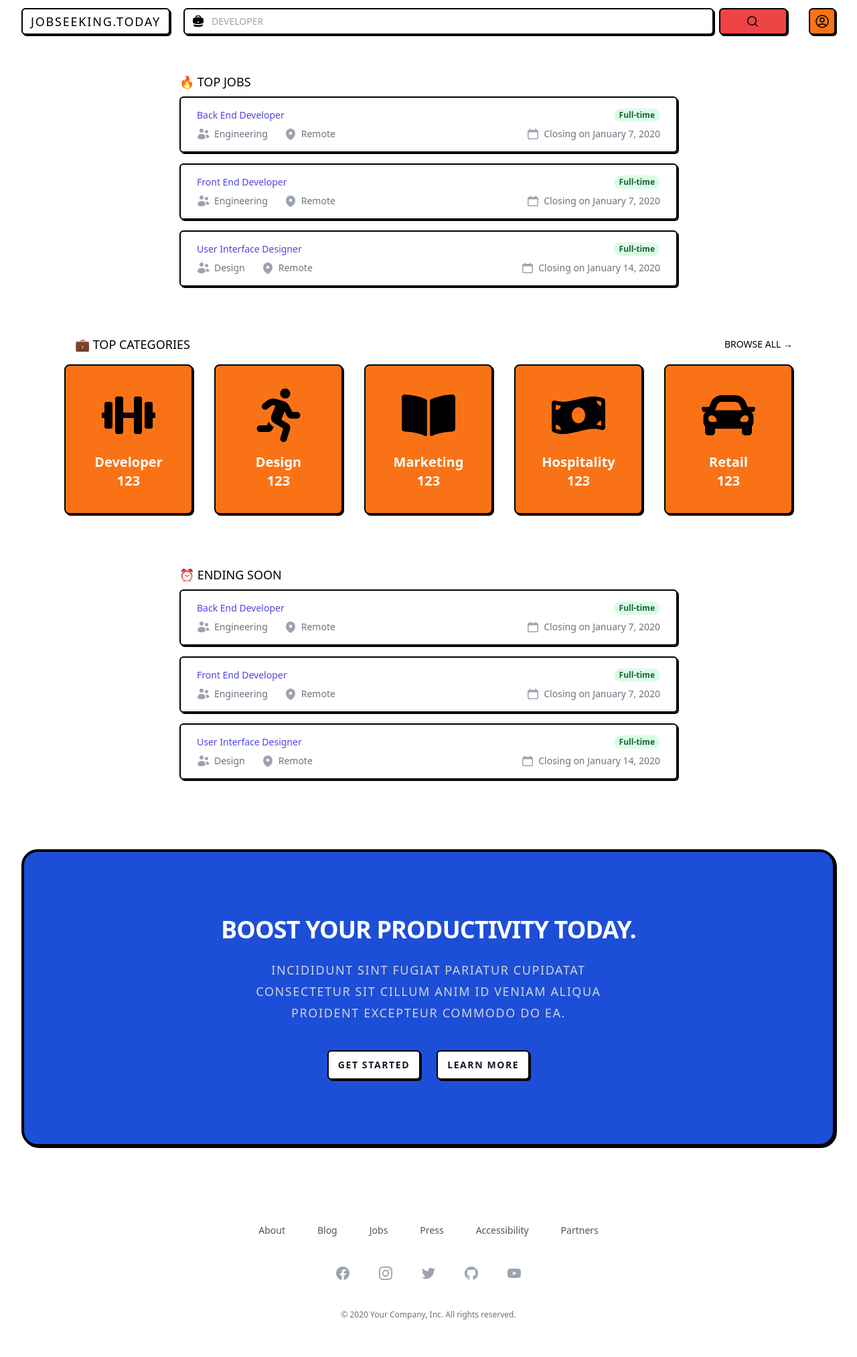
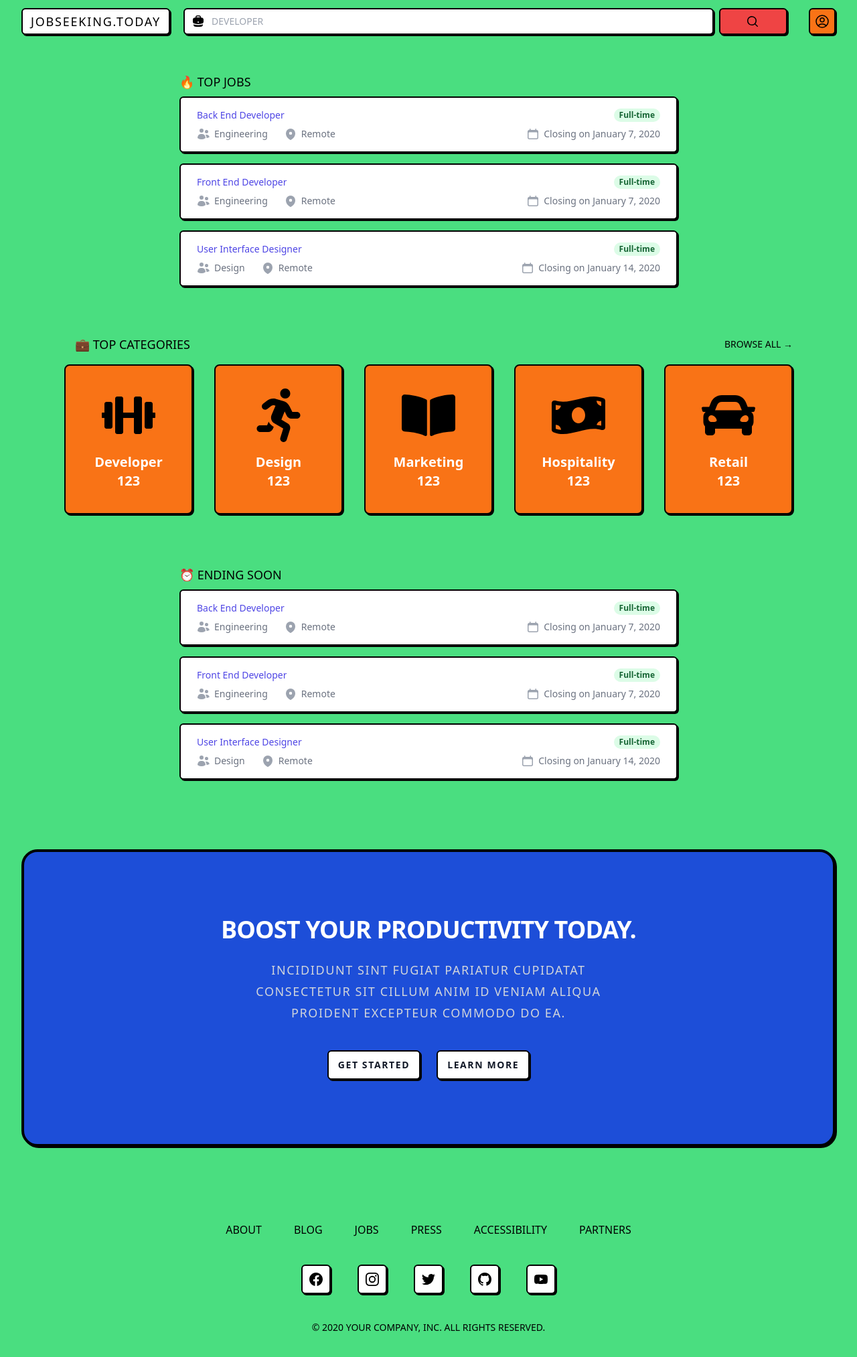
Before and after one commit to simonbeirouti/jobseeking.today_archive, a Next.js app: page / in a window 1280 px wide. Shown: the top 2026 px of the page at 67% size. Built offline with nearby package versions, Linux system fonts and the light colour scheme.

Commit message:
change page background and give white bg to items

```diff
--- a/src/components/LastChanceJobs.jsx
+++ b/src/components/LastChanceJobs.jsx
@@ -32,13 +32,13 @@ const positions = [
 
 export default function LastChanceJobs() {
   return (
-    <div className="overflow-hidden bg-white sm:rounded-md">
+    <div className="overflow-hidden sm:rounded-md">
       <h1 className="sm:pt-5 ml-3 mb-2 text-lg font-medium">⏰ ENDING SOON</h1>
       <ul role="list" className="mx-3">
         {positions.map((position) => (
           <li
             key={position.id}
-            className="mb-4 border-2 border-black rounded-md transition-all shadow-[2px_2px_0px_#000] hover:shadow-[4px_4px_0px_#000]"
+            className="bg-white mb-4 border-2 border-black rounded-md transition-all shadow-[2px_2px_0px_#000] hover:shadow-[4px_4px_0px_#000]"
           >
             <a href="#">
               <div className="px-4 py-4 sm:px-6">
--- a/src/components/TopJobs.jsx
+++ b/src/components/TopJobs.jsx
@@ -32,13 +32,13 @@ const positions = [
 
 export default function TopJobs() {
   return (
-    <div className="overflow-hidden bg-white sm:rounded-md">
+    <div className="overflow-hidden sm:rounded-md">
       <h1 className="sm:pt-5 ml-3 mb-2 text-lg font-medium">🔥 TOP JOBS</h1>
       <ul role="list" className="mx-3">
         {positions.map((position) => (
           <li
             key={position.id}
-            className="mb-4 border-2 border-black rounded-md transition-all shadow-[2px_2px_0px_#000] hover:shadow-[4px_4px_0px_#000]"
+            className="bg-white mb-4 border-2 border-black rounded-md transition-all shadow-[2px_2px_0px_#000] hover:shadow-[4px_4px_0px_#000]"
           >
             <a href="#" className="block">
               <div className="px-4 py-4 sm:px-6">
--- a/src/components/ui/Footer.jsx
+++ b/src/components/ui/Footer.jsx
@@ -74,7 +74,7 @@ const navigation = {
 
 export default function Footer() {
   return (
-    <footer className="bg-white">
+    <footer>
       <div className="mx-auto max-w-7xl overflow-hidden px-6 py-10 sm:py-12 lg:px-8">
         <nav
           className="-mb-6 columns-2 sm:flex sm:justify-center sm:space-x-12"
@@ -82,10 +82,7 @@ export default function Footer() {
         >
           {navigation.main.map((item) => (
             <div key={item.name} className="pb-6">
-              <a
-                href={item.href}
-                className="text-sm leading-6 text-gray-600 hover:text-gray-900"
-              >
+              <a href={item.href} className="text-md leading-6 uppercase">
                 {item.name}
               </a>
             </div>
@@ -96,14 +93,14 @@ export default function Footer() {
             <a
               key={item.name}
               href={item.href}
-              className="text-gray-400 hover:text-gray-500"
+              className="bg-white p-2 border-2 border-black rounded-md shadow-[2px_2px_0px_#000] hover:shadow-[4px_4px_0px_#000] transition-all"
             >
               <span className="sr-only">{item.name}</span>
               <item.icon className="h-6 w-6" aria-hidden="true" />
             </a>
           ))}
         </div>
-        <p className="mt-10 text-center text-xs leading-5 text-gray-500">
+        <p className="uppercase mt-10 text-center text-sm leading-5">
           &copy; 2020 Your Company, Inc. All rights reserved.
         </p>
       </div>
--- a/src/components/ui/NavBar.jsx
+++ b/src/components/ui/NavBar.jsx
@@ -4,14 +4,14 @@ import Search from "@/components/ui/Search";
 
 export default function NavBar() {
   return (
-    <div className="bg-white">
+    <div>
       <header className="relative">
         <nav aria-label="Top" className="mx-auto max-w-7xl sm:px-6 lg:px-8">
           <div className="px-4 sm:px-0 sm:pb-0">
             <div className="flex h-16 items-center justify-between">
               <Link
                 href="/"
-                className="group p-1 rounded-md border-2 hidden md:block border-black shadow-[2px_2px_0px_#000] hover:shadow-[4px_4px_0px_#000]"
+                className="bg-white group p-1 rounded-md border-2 hidden md:block border-black shadow-[2px_2px_0px_#000] hover:shadow-[4px_4px_0px_#000]"
               >
                 <h1 className="tracking-widest font-medium hidden md:inline text-lg">
                   <span className="p-2">JOBSEEKING.TODAY</span>
--- a/src/pages/_document.js
+++ b/src/pages/_document.js
@@ -1,13 +1,13 @@
-import { Html, Head, Main, NextScript } from 'next/document'
+import { Html, Head, Main, NextScript } from "next/document";
 
 export default function Document() {
   return (
     <Html lang="en">
       <Head />
-      <body>
+      <body className="bg-green-400">
         <Main />
         <NextScript />
       </body>
     </Html>
-  )
+  );
 }
```
